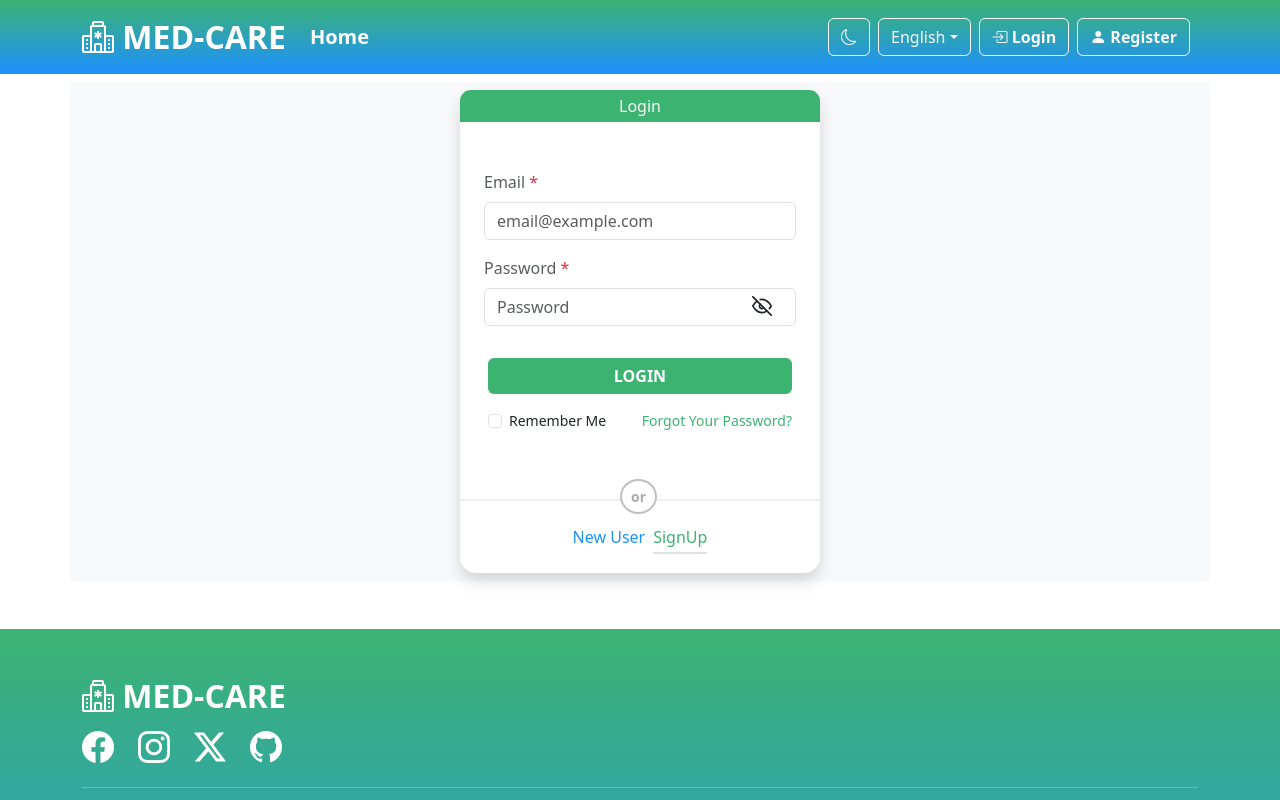
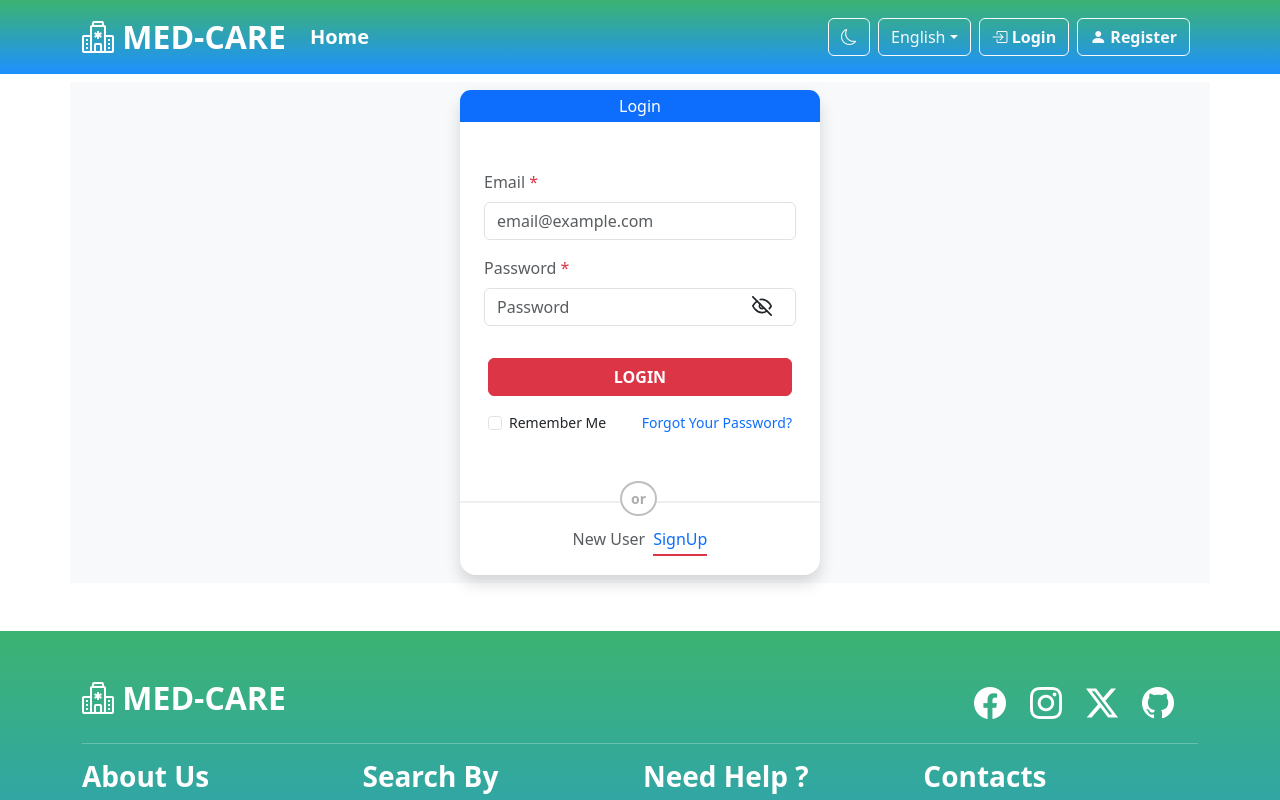
Before and after one commit to Ashryz/Med_Care, a React (Create React App) app: page /SignIn in a window 1280 px wide. Shown: the top 800 px of the page. Built offline with nearby package versions, Linux system fonts and the light colour scheme.

Commit message:
Modyifying Footer and Navbar

```diff
--- a/src/Components/Footer/Footer.js
+++ b/src/Components/Footer/Footer.js
@@ -5,7 +5,7 @@ function FooterComp() {
     return (
         <div className="container-fluid p-0">
             <footer className="w-100  main-bg-1 py-5 mt-5 ">
-                <Container className='container'>
+                <Container className='container d-flex justify-content-between'>
                     <div className="me-5 d-none d-lg-block">
                         <h1 className='fw-bold fs-2 text-white'><Link className='text-decoration-none text-white' to="/"><i className="bi bi-hospital"></i> MED-CARE </Link></h1>
                     </div>
--- a/src/Components/Navbar/Navbar.js
+++ b/src/Components/Navbar/Navbar.js
@@ -3,14 +3,15 @@ import Nav from 'react-bootstrap/Nav';
 import Navbar from 'react-bootstrap/Navbar';
 import Button from 'react-bootstrap/Button';
 import { Dropdown } from 'react-bootstrap';
-import { Link } from 'react-router-dom';
+import { Link, useNavigate } from 'react-router-dom';
 import { useEffect, useState } from 'react';
 import './Navbar.css'
 function NavbarComp() {
-    // const history = useHistory();
+    const navigate = useNavigate()
     const [isLoggedIn, setIsLoggedIn] = useState(false);
     const [showDropdown, setShowDropdown] = useState(false);
     const [isDarkMode, setIsDarkMode] = useState(false);
+    const [currentUser, setCurrentUser] = useState({});
 
     const toggleDarkMode = () => {
         setIsDarkMode(!isDarkMode);
@@ -18,13 +19,14 @@ function NavbarComp() {
     useEffect(() => {
         const loggedIn = localStorage.getItem("isLoggedIn") === "true";
         setIsLoggedIn(loggedIn);
+        setCurrentUser(JSON.parse(localStorage.getItem('currentUser')) || {})
         setShowDropdown(false);
       }, []);
 
       const handleLogout = () => {
         localStorage.removeItem("isLoggedIn");
         setIsLoggedIn(false);
-        // history.push("/");
+        navigate("/");
       };
 
   return (
@@ -64,7 +66,14 @@ function NavbarComp() {
                     User Name
                 </Dropdown.Toggle>
                 <Dropdown.Menu>
-                    <Dropdown.Item eventKey="Option 1"> Profile</Dropdown.Item>
+                    <Dropdown.Item eventKey="Option 1">
+                    <Link
+                      to={currentUser.type === 'doctor' ? "/DoctorProfile" : "/Userprofile"}
+                      className="text-dark text-decoration-none"
+                    >
+                      Profile
+                    </Link>
+                    </Dropdown.Item>
                     <Dropdown.Divider />
                     <Dropdown.Item eventKey="Option 2" onClick={handleLogout}><i className="bi bi-box-arrow-right"></i> Logout </Dropdown.Item>
                 </Dropdown.Menu>
--- a/src/Pages/SignIn/SignIn.js
+++ b/src/Pages/SignIn/SignIn.js
@@ -3,10 +3,10 @@ import Col from 'react-bootstrap/Col';
 import Form from 'react-bootstrap/Form';
 import Row from 'react-bootstrap/Row';
 import Button from 'react-bootstrap/Button';
-import { useState } from 'react';
+import { useState , useEffect} from 'react';
 import { FiEye, FiEyeOff } from 'react-icons/fi';
 import { Link } from 'react-router-dom';
-import { useNavigate } from "react-router-dom";
+import { useNavigate  } from "react-router-dom";
 
 
 
@@ -51,7 +51,17 @@ function SignIn() {
 
     }
     const navigate = useNavigate();
-    var isLogedIn = false
+    // const [isLoggedIn, setIsLoggedIn] = useState(false);
+    useEffect(() => {
+        const isLoggedIn = localStorage.getItem("isLoggedIn");
+        if (isLoggedIn === "true") {
+            navigate("/");
+        }
+
+      }, [navigate]);
+
+
+
     const handleLogin = (e) => {
 
         console.log("hello");
@@ -70,11 +80,10 @@ function SignIn() {
         if (userFound) {
 
             if (userFound.password === data.password) {
-                isLogedIn = true;
+
                 console.log(userFound);
                 localStorage.setItem("currentUser",JSON.stringify(userFound))
-
-                console.log(isLogedIn)
+                localStorage.setItem("isLoggedIn","true")
                 navigate("/")
             } else {
                 setErrors({
@@ -98,7 +107,7 @@ function SignIn() {
 return (
     <div className='container  my-2 text-center  p-2  justify-content-center  bg-light' >
         <Form onSubmit={handleLogin} className=" w-25 mx-auto text-start  rounded-4 bg-white shadow " style={{ minWidth: "360px" }}>
-            <div className='text-center  p-1 prim-pg text-light' style={{ borderRadius: "11px 11px 0px 0px" }}><span className='fw-light'>Login</span></div>
+            <div className='bg-primary text-center text-white p-1' style={{ borderRadius: "11px 11px 0px 0px" }}><span className='fw-light'>Login</span></div>
             <div className='mx-4 my-4'>
                 <Row className="mb-3  pt-4 text-start">
                     <Form.Group as={Col}>
@@ -128,7 +137,7 @@ return (
                     </Form.Group>
                 </Row>
                 <Row className='mx-1' >
-                    <Button type="submit" className="main-btn my-3 rounded-2 fw-bold ">
+                    <Button type="submit" className="btn btn-danger my-3 rounded-2 fw-bold ">
                         LOGIN
                     </Button>
                 </Row>
@@ -138,7 +147,7 @@ return (
                     </div>
                     <div className='mb-4'>
 
-                        <Link to={"/ForgotPassword"} className="text-decoration-none prim-color" >Forgot Your Password?</Link>
+                        <Link to={"/ForgotPassword"} className="text-decoration-none" >Forgot Your Password?</Link>
                     </div>
                 </div>
 
@@ -148,8 +157,8 @@ return (
                 <label className="or">or</label>
             </div>
             <div className="text-center mt-1 pb-4">
-                <span className="sec-color me-2 ">New User</span>
-                <Link to={"/SignUp"} className="text-decoration-none border-0 border-bottom border-2  prim-color pb-1">SignUp</Link>
+                <span className="text-muted me-2">New User</span>
+                <Link to={"/SignUp"} className="text-decoration-none border-0 border-bottom border-2 border-danger pb-1">SignUp</Link>
             </div>
 
         </Form>
```
